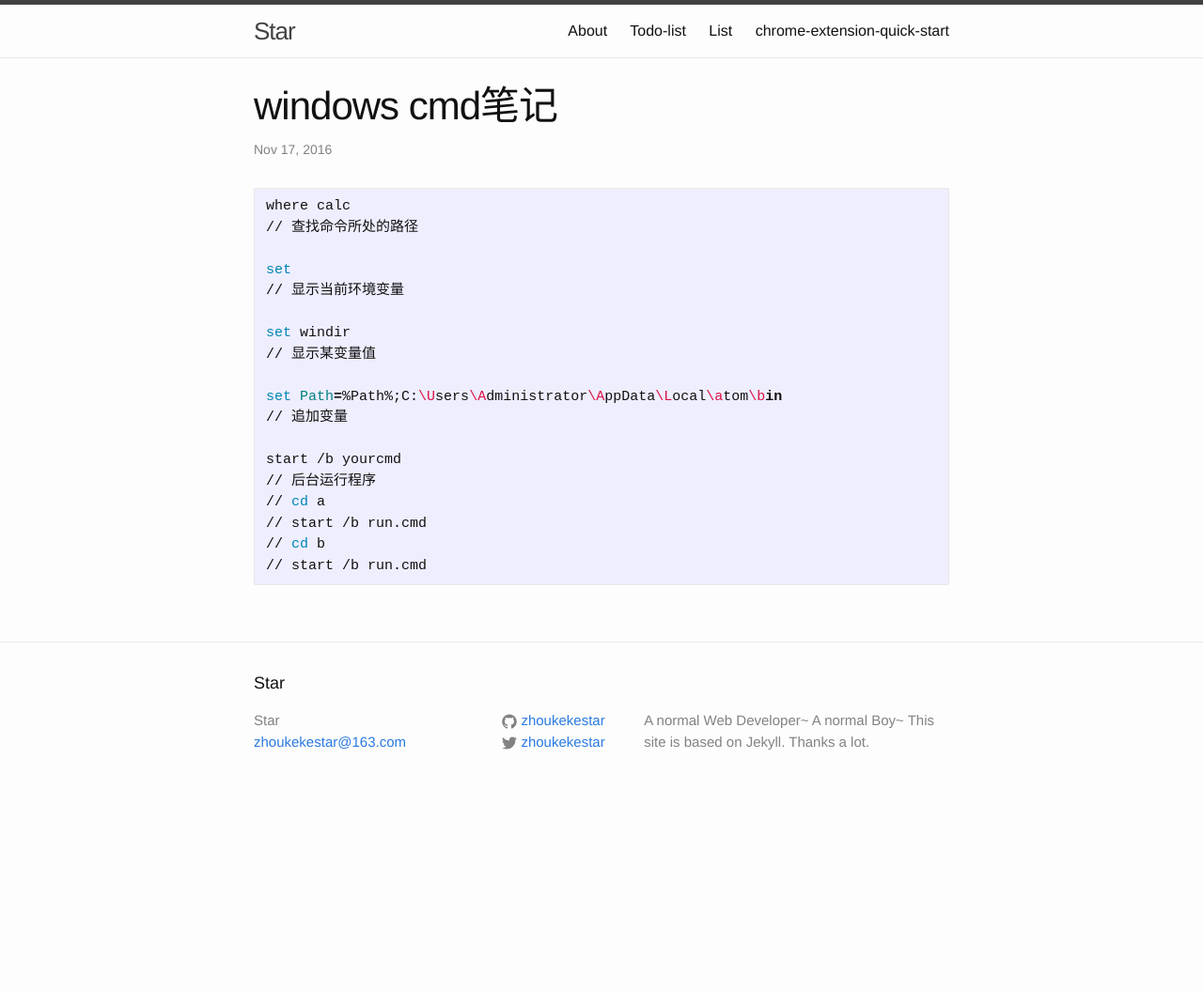
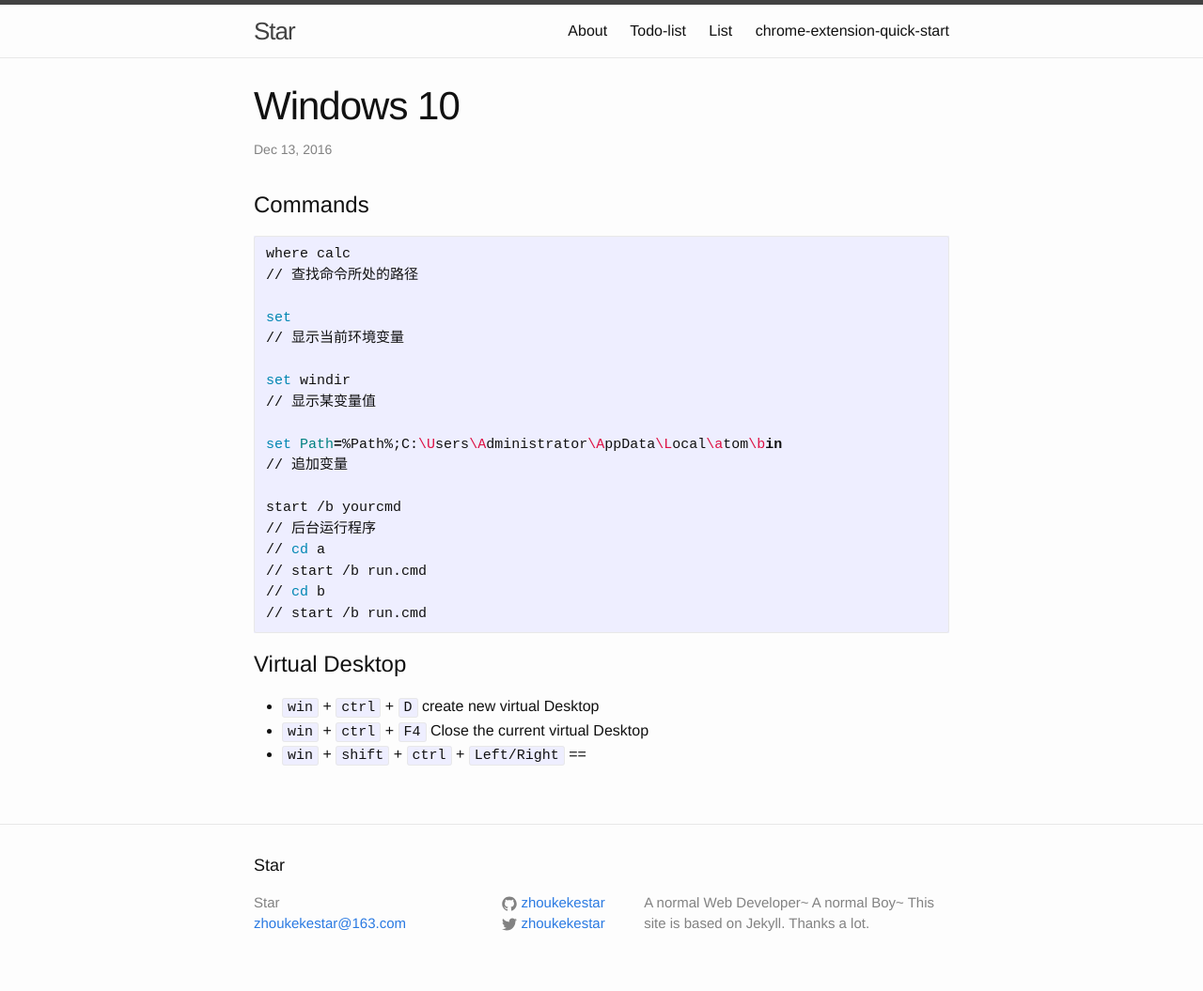
Before and after one commit to zhoukekestar/notes, a Jekyll site: the page built from _posts/2016-11-17-cmd-note.md, in a window 1280 px wide. Shown: the whole page at 94% size. Built offline with Jekyll 4.4.1, drawn with Linux system fonts in a browser that asks for light colours; before the commit the page ends 900 px from its top, so only the background shows below that.

Commit message:
Updated: windows 10

````diff
--- a/_posts/2016-11-17-cmd-note.md
+++ b/_posts/2016-11-17-cmd-note.md
@@ -1,10 +1,11 @@
 ---
 layout: post
-title:  "windows cmd笔记"
-date:   2016-11-17 11:02:00 +0800
-categories: windows cmd 笔记 learn 学习
+title:  "Windows 10"
+date:   2016-12-13 10:05:00 +0800
+categories: windows10 cmd 笔记 learn 学习 virtual desktop
 ---
 
+# Commands
 ```shell
 where calc
 // 查找命令所处的路径
@@ -25,3 +26,8 @@
 // cd b
 // start /b run.cmd
 ```
+
+# Virtual Desktop
+* `win` + `ctrl` + `D` create new virtual Desktop
+* `win` + `ctrl` + `F4` Close the current virtual Desktop
+* `win` + `shift` + `ctrl` + `Left/Right` ==
````
